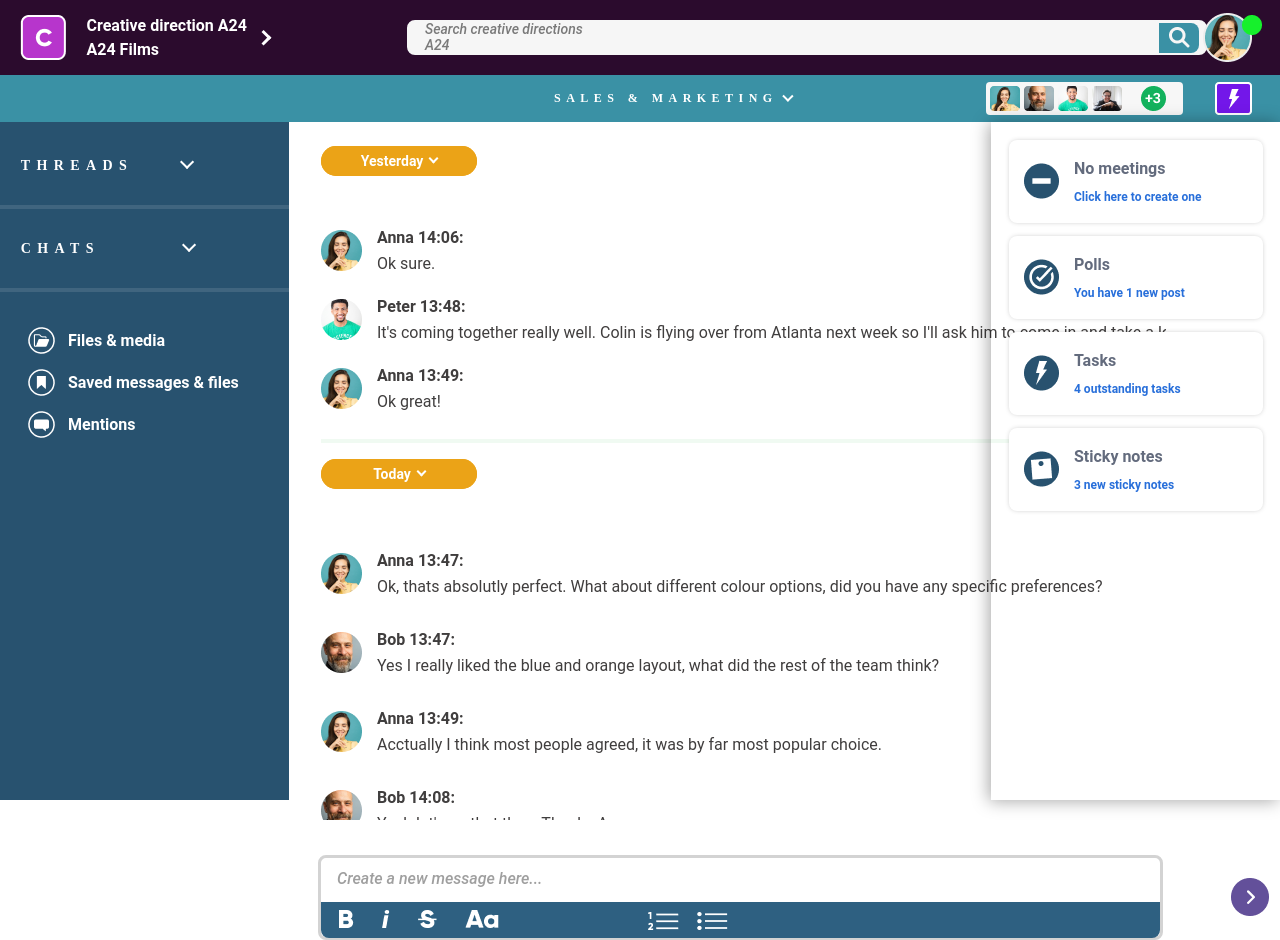
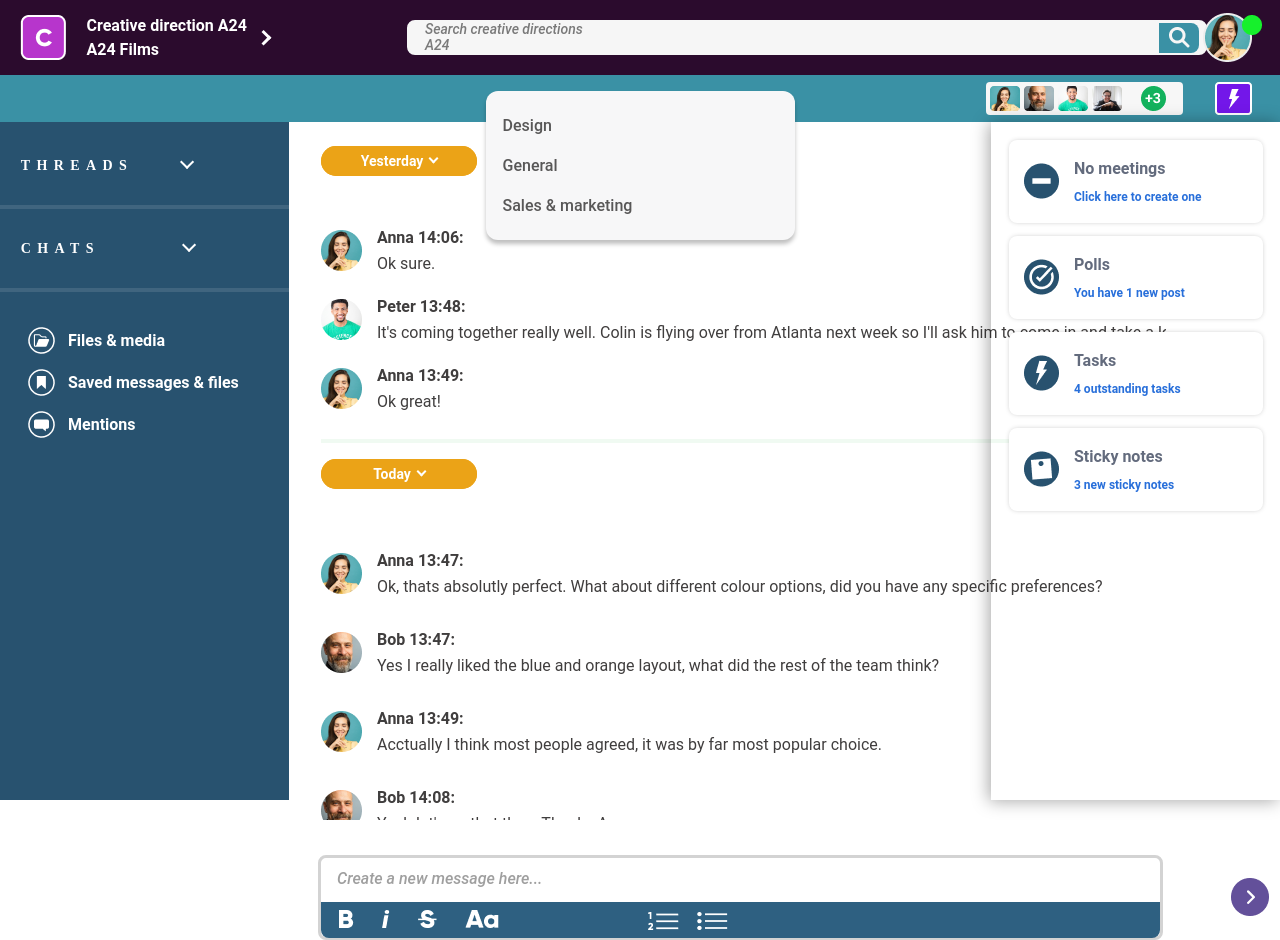
Before and after one commit to Maja18/SportClub, a React (Create React App) app in the folder frontend/: page /figma in a window 1280 px wide. Both pictures are taken after a click on the button "SALES & MARKETING". Shown: the top 940 px of the page. Built offline with nearby package versions, Linux system fonts and the light colour scheme; no server answers.

Commit message:
[FeatureUpdate] sales and marketing dropdown

```diff
--- a/frontend/src/components/Figma/SecondHeader.tsx
+++ b/frontend/src/components/Figma/SecondHeader.tsx
@@ -4,18 +4,57 @@ import {ToolsButton} from "../../styled-components/secondaryHeader/ToolsButton.s
 import {DropDownDiv} from "../../styled-components/secondaryHeader/DropDownDiv.styled";
 import {DropDown} from "../../styled-components/secondaryHeader/DropDown.styled";
 import HeaderUsers from "./HeaderUsers";
+import { DropDownMenu } from "../../styled-components/secondaryHeader/DropDownMenu.styled";
+import { DropDownMenuItems } from "../../styled-components/secondaryHeader/DropDownMenuItems.styled";
+import Label from "../../styled-components/mainMenuBar/threads/Label.styled";
+import { ItemLabel } from "../../styled-components/secondaryHeader/ItemLabel.styled";
+import { MenuItem } from "../../styled-components/secondaryHeader/MenuItem.styled";
+import { useRef, useState } from "react";
 
 
 const SecondHeader = (props: any) => {
+    const [showItemsMenu, setShowItemsMenu] = useState(false)
+    const dropdown = useRef<any>(null)
+
+    const closeDropdown = (e: any)=>{
+        if(dropdown.current && showItemsMenu && !dropdown.current.contains(e.target)){
+          setShowItemsMenu(false)
+        }
+    }
+
+    document.addEventListener('mousedown', closeDropdown)
+
     return(
         <SecondaryHeader>
             {/* Dropdown */}
-            <DropDownDiv> {/* flex item */}
-                <DropDown type="button">
+            <DropDownDiv ref={dropdown}> {/* flex item */}
+                <DropDown type="button" onClick={() => setShowItemsMenu(!showItemsMenu)}>
                     SALES & MARKETING
                     <span></span>
                 </DropDown>
             </DropDownDiv>
+            {/* Drop down menu */}
+            {showItemsMenu ?
+            <DropDownMenu>
+            <DropDownMenuItems>
+                <MenuItem>
+                    <ItemLabel>
+                        Design
+                    </ItemLabel>
+                </MenuItem>
+                <MenuItem>
+                    <ItemLabel>
+                        General
+                    </ItemLabel>
+                </MenuItem>
+                <MenuItem>
+                    <ItemLabel>
+                        Sales & marketing
+                    </ItemLabel>
+                </MenuItem>
+            </DropDownMenuItems>
+        </DropDownMenu> : null}
+
             {/* Users */}
             <HeaderUsers></HeaderUsers>
             {/* Tools button */}
--- a/frontend/src/styled-components/secondaryHeader/DropDownDiv.styled.ts
+++ b/frontend/src/styled-components/secondaryHeader/DropDownDiv.styled.ts
@@ -11,8 +11,7 @@ export const DropDownDiv = styled(Row)`
 
     width: 300px;
     height: 100%;
-    left: calc(50% - 233.64px/2 - 0.18px);
-    //top: calc(50% - 8px/2 - 0.5px);
+    left: calc(50% - 300px/2 - 0.18px);
     top: 0px;
     right: 0px;
 `;
--- a/frontend/src/styled-components/secondaryHeader/DropDownMenu.styled.ts
+++ b/frontend/src/styled-components/secondaryHeader/DropDownMenu.styled.ts
@@ -4,17 +4,19 @@ import { Column } from '../figma/Layout.styled';
 
 export const DropDownMenu = styled(Column)`
     align-items: flex-start;
+    justify-content: center;
     padding: 0px;
     gap: 10px;
 
-    position: relative;
+    position: absolute;
     width: 309px;
     height: 149px;
 
-    //position: absolute;
+    margin: auto;
+
     left: 0px;
     right: 0px;
-    top: 0%;
+    top: 90px;
     bottom: 0%;
 
     background: #F7F7F8;
--- a/frontend/src/styled-components/secondaryHeader/DropDownMenuItems.styled.ts
+++ b/frontend/src/styled-components/secondaryHeader/DropDownMenuItems.styled.ts
@@ -17,7 +17,5 @@ export const DropDownMenuItems = styled.div`
     left: 0px;
     top: calc(50% - 108px/2 + 0.5px);
 
-    background: yellow;
-
 
 `;
--- /dev/null
+++ b/frontend/src/styled-components/secondaryHeader/ItemLabel.styled.ts
@@ -0,0 +1,26 @@
+import styled from 'styled-components';
+import Label from '../mainMenuBar/threads/Label.styled';
+
+export const ItemLabel = styled.label`
+    width: 269px;
+    height: 19px;
+
+    font-family: 'Roboto';
+    font-style: normal;
+    font-weight: 500;
+    font-size: 16px;
+    line-height: 19px;
+    /* identical to box height */
+
+    display: flex;
+    align-items: center;
+
+    color: #585757;
+
+
+    /* Inside auto layout */
+
+    flex: none;
+    order: 0;
+    flex-grow: 0
+`;
--- /dev/null
+++ b/frontend/src/styled-components/secondaryHeader/MenuItem.styled.ts
@@ -0,0 +1,27 @@
+import styled from 'styled-components';
+import { Row } from '../figma/Layout.styled';
+import Label from '../mainMenuBar/threads/Label.styled';
+
+export const MenuItem = styled(Row)`
+    align-items: center;
+    padding: 0px 0px 0px 17px;
+    gap: 20px;
+
+    //width: 244px;
+    width: 100%;
+    height: 28px;
+
+    //background: yellow;
+
+
+    /* Inside auto layout */
+
+    flex: none;
+    order: 0;
+    flex-grow: 0;
+
+    &:hover {
+        background: #f1f1f1;
+    }
+
+`;
```
